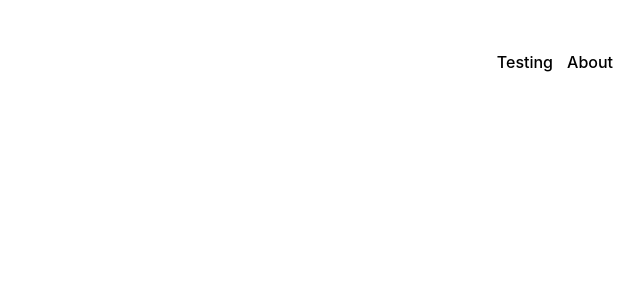
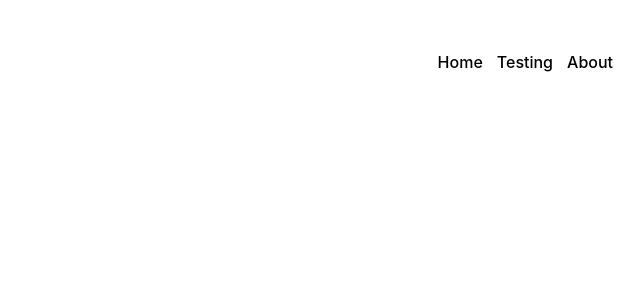
Before and after one commit to Reed-CompBio/protein-weaver, a React (Vite) app in the folder client/: page /about in a window 1280 px wide. Shown: the top 300 px of the page, without its empty margins (640-1280 px from the left). Built offline with nearby package versions, Linux system fonts and the light colour scheme.

Commit message:
Reformat Structure

```diff
--- a/client/src/App.jsx
+++ b/client/src/App.jsx
@@ -1,5 +1,6 @@
 import { useState, useEffect } from "react";
 import { Outlet, Link } from "react-router-dom";
+import NavBar from "./components/NavBar";
 
 import "./index.css";
 
@@ -8,19 +9,10 @@ function App() {
 
   return (
     <div>
-      <div className="navbar">
-        <h1>Bio-Net-Viz</h1>
-        <ul className="navbar-menu">
-          <li>
-            <Link to={`/testing`}>Testing</Link>
-          </li>
-          <li>
-            <Link to={`/about`}>About</Link>
-          </li>
-        </ul>
-      </div>
-      <div id="detail">
-        <Outlet />
+      <NavBar />
+      <div className="main-layout-body">
+        <h2>Home Page</h2>
+        <p>Welcome to the Bio-Net-Viz Website</p>
       </div>
     </div>
   );
--- a/client/src/components/About.jsx
+++ /dev/null
@@ -1,9 +0,0 @@
-import React from "react";
-
-export default function About(){
-    return(
-        <div>
-            <p>Network Visualization Project (Underconstruction)</p>
-        </div>
-    )
-}
--- a/client/src/components/Movie.jsx
+++ b/client/src/components/Movie.jsx
@@ -1,46 +1,52 @@
 import React from "react";
 import { useState, useEffect } from "react";
 
-export default function Movie(){
-    const [backendData, setBackendData] = useState([{}])
-    const [movieData, setMovieData] = useState()
-    const [showResponse, setShowResponse] = useState(0)
+export default function Movie() {
+  const [backendData, setBackendData] = useState([{}]);
+  const [movieData, setMovieData] = useState();
+  const [showResponse, setShowResponse] = useState(0);
 
   const getApiStatus = () => {
-        fetch("/api/test").then(
-            response => response.json()
-        ).then(
-            data => {
-            setBackendData(data)
-            }
-        )
-    }
+    fetch("/api/test")
+      .then((response) => response.json())
+      .then((data) => {
+        setBackendData(data);
+      });
+  };
 
   useEffect(() => {
-        getApiStatus()
-    }, [])
+    getApiStatus();
+  }, []);
 
   const getMovieApi = () => {
     fetch("/api/getMovie")
-        .then(response => response.json()
-        ).then(response => {console.log(response); setMovieData(response); console.log(response.properties); }
-        )
-    }
+      .then((response) => response.json())
+      .then((response) => {
+        setMovieData(response);
+      });
+  };
 
-    return(
+  return (
     <div>
-            {(typeof backendData.message === 'undefined') ? (
+      {typeof backendData.message === "undefined" ? (
         <p>Loading...</p>
-                ): (
+      ) : (
         <p> {backendData.message}</p>
       )}
-            <button onClick={() => {getMovieApi(); setShowResponse(1)}}>Click to do getMovie API call</button>
-            {showResponse === 1 &&
+      <button
+        onClick={() => {
+          getMovieApi();
+          setShowResponse(1);
+        }}
+      >
+        Click to do getMovie API call
+      </button>
+      {showResponse === 1 && (
         <div>
           <p>Showing Response Data</p>
           <p>{JSON.stringify(movieData)}</p>
         </div>
+      )}
+    </div>
+  );
 }
-        </div>
-    )
-}
--- /dev/null
+++ b/client/src/components/NavBar.jsx
@@ -0,0 +1,23 @@
+import React from "react";
+import { Link } from "react-router-dom";
+
+export default function NavBar() {
+  return (
+    <div>
+      <div className="navbar">
+        <h1>Bio-Net-Viz</h1>
+        <ul className="navbar-menu">
+          <li>
+            <Link to={`/`}>Home</Link>
+          </li>
+          <li>
+            <Link to={`/testing`}>Testing</Link>
+          </li>
+          <li>
+            <Link to={`/about`}>About</Link>
+          </li>
+        </ul>
+      </div>
+    </div>
+  );
+}
--- a/client/src/index.css
+++ b/client/src/index.css
@@ -72,11 +72,17 @@ ul > * {
   align-items: center;
   padding-left: 25px;
   padding-right: 25px;
+  border-bottom: solid;
 }
 
 .navbar-menu {
   display: flex;
   margin-left: auto;
+}
+
+.main-layout-body {
+  align-items: center;
+  margin-left: 25px
 }
 
 
--- /dev/null
+++ b/client/src/layout/MainLayout.jsx
@@ -0,0 +1,11 @@
+import React from "react";
+import NavBar from "../components/NavBar";
+
+export default function MainLayout({ children }) {
+  return (
+    <div>
+      <NavBar />
+      <div>{children}</div>
+    </div>
+  );
+}
--- a/client/src/main.jsx
+++ b/client/src/main.jsx
@@ -2,25 +2,25 @@ import React from "react";
 import ReactDOM from "react-dom/client";
 import App from "./App.jsx";
 import { createBrowserRouter, RouterProvider } from "react-router-dom";
-import ErrorPage from "./errorPage.jsx";
-import Movie from "./components/Movie.jsx";
-import About from "./components/About.jsx";
+import ErrorPage from "./pages/errorPage.jsx";
+import TestingPage from "./pages/TestingPage.jsx";
+import AboutPage from "./pages/AboutPage.jsx";
 
 const router = createBrowserRouter([
   {
     path: "/",
     element: <App />,
     errorElement: <ErrorPage />,
-    children: [
-      {
-        path: "/testing",
-        element: <Movie />,
-      },
-      {
-        path: "/about",
-        element: <About />,
-      },
-    ],
+  },
+  {
+    path: "/testing",
+    element: <TestingPage />,
+    errorElement: <ErrorPage />,
+  },
+  {
+    path: "/about",
+    element: <AboutPage />,
+    errorElement: <ErrorPage />,
   },
 ]);
 
--- /dev/null
+++ b/client/src/pages/AboutPage.jsx
@@ -0,0 +1,15 @@
+import React from "react";
+import MainLayout from "../layout/MainLayout";
+
+export default function AboutPage() {
+  return (
+    <div>
+      <MainLayout>
+        <div className="main-layout-body">
+          <h2>About Page</h2>
+          <p>Network Visualization Project (Underconstruction)</p>
+        </div>
+      </MainLayout>
+    </div>
+  );
+}
--- /dev/null
+++ b/client/src/pages/TestingPage.jsx
@@ -0,0 +1,16 @@
+import React from "react";
+import MainLayout from "../layout/MainLayout";
+import Movie from "../components/Movie.jsx";
+
+export default function TestingPage() {
+  return (
+    <div>
+      <MainLayout>
+        <div className="main-layout-body">
+          <h2>Testing Page Page</h2>
+          <Movie></Movie>
+        </div>
+      </MainLayout>
+    </div>
+  );
+}
```
Also changed, not shown: client/src/pages/ErrorPage.jsx (line endings or trailing spaces). Lines whose indentation alone changed are shown as unchanged.
